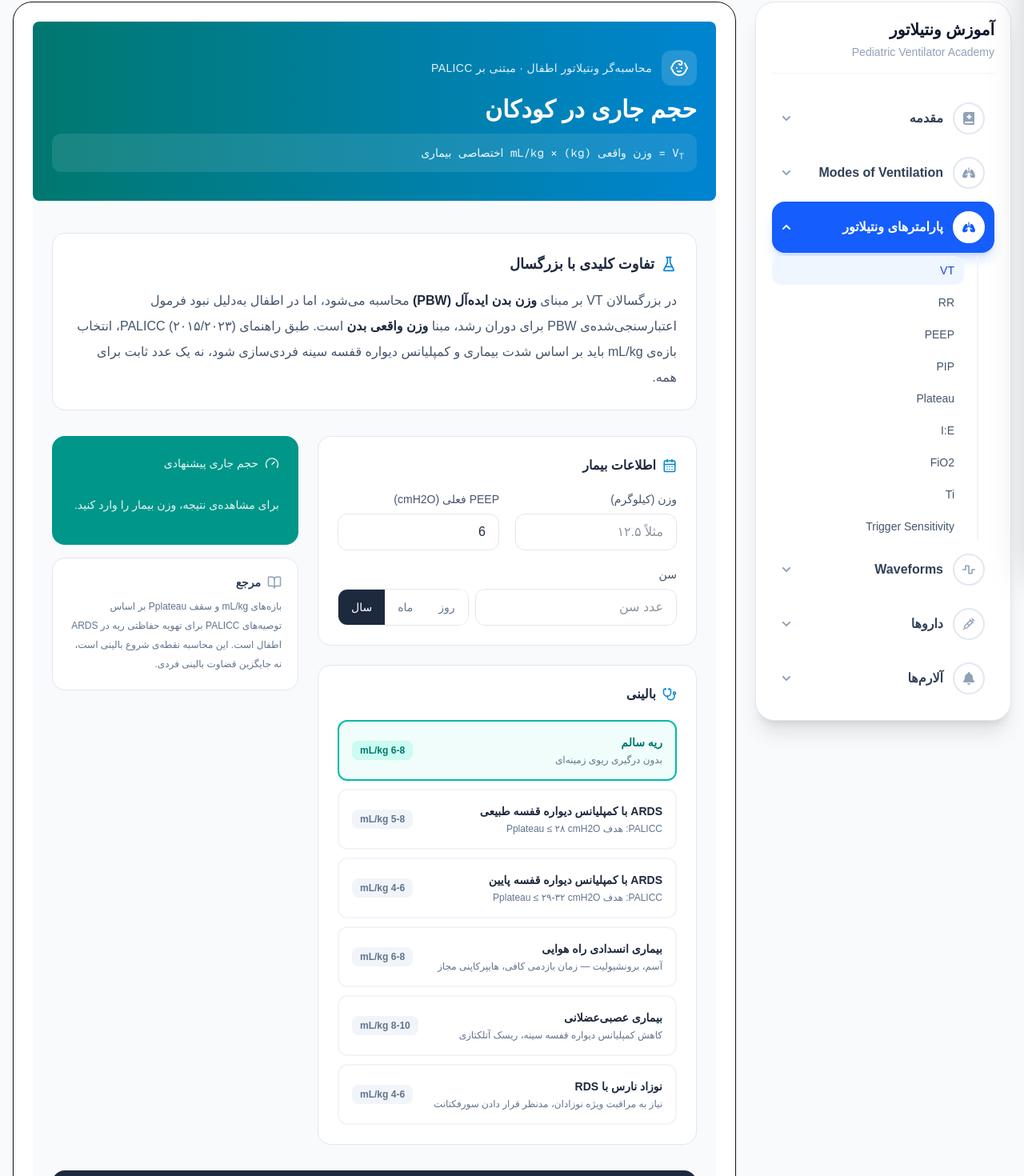
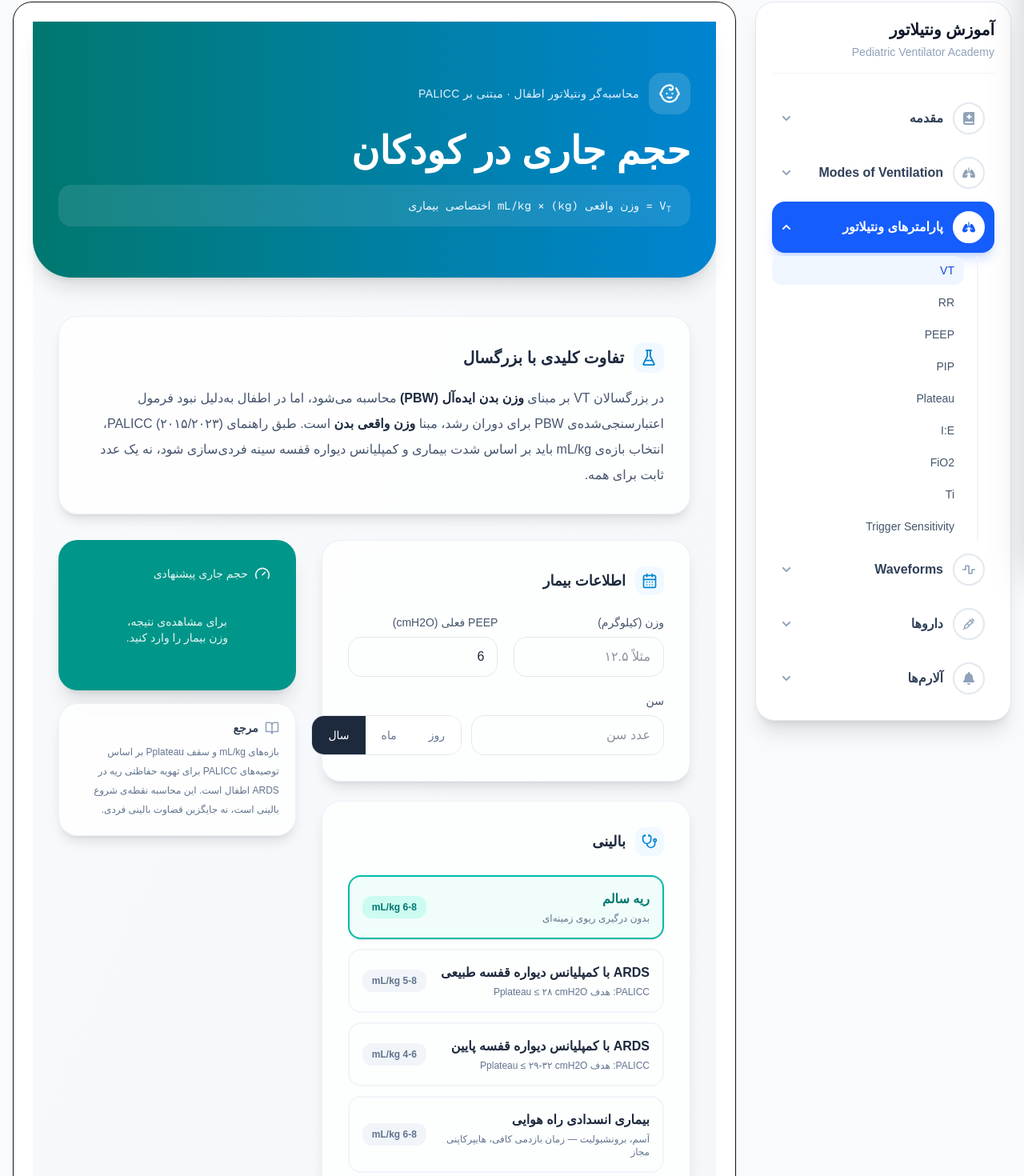
Before and after one commit to mohsenjamalpoor/ventilator-main, a Next.js app: page /ventilatortraining/parameters/vt in a window 1280 px wide. Shown: the part 95-1565 px from the top of the page at 80% size. Built offline with nearby package versions, Linux system fonts and the light colour scheme.

Commit message:
edit vt res 2

```diff
--- a/src/app/ventilatortraining/parameters/vt/page.js
+++ b/src/app/ventilatortraining/parameters/vt/page.js
@@ -69,6 +69,7 @@ const ACCENT = {
     text: "text-teal-700",
     solid: "bg-teal-600",
     badge: "bg-teal-100 text-teal-700",
+    hover: "hover:bg-teal-50",
   },
   rose: {
     border: "border-rose-500",
@@ -76,6 +77,7 @@ const ACCENT = {
     text: "text-rose-700",
     solid: "bg-rose-600",
     badge: "bg-rose-100 text-rose-700",
+    hover: "hover:bg-rose-50",
   },
   amber: {
     border: "border-amber-500",
@@ -83,6 +85,7 @@ const ACCENT = {
     text: "text-amber-700",
     solid: "bg-amber-600",
     badge: "bg-amber-100 text-amber-700",
+    hover: "hover:bg-amber-50",
   },
   violet: {
     border: "border-violet-500",
@@ -90,6 +93,7 @@ const ACCENT = {
     text: "text-violet-700",
     solid: "bg-violet-600",
     badge: "bg-violet-100 text-violet-700",
+    hover: "hover:bg-violet-50",
   },
   sky: {
     border: "border-sky-500",
@@ -97,6 +101,7 @@ const ACCENT = {
     text: "text-sky-700",
     solid: "bg-sky-600",
     badge: "bg-sky-100 text-sky-700",
+    hover: "hover:bg-sky-50",
   },
   coral: {
     border: "border-orange-500",
@@ -104,6 +109,7 @@ const ACCENT = {
     text: "text-orange-700",
     solid: "bg-orange-600",
     badge: "bg-orange-100 text-orange-700",
+    hover: "hover:bg-orange-50",
   },
 };
 
@@ -147,33 +153,47 @@ export default function PediatricTidalVolumeCalculator() {
   const lowWeightWarning = isValid && weightNum < 3;
 
   return (
-    <div dir="rtl" className="min-h-screen bg-slate-50 text-slate-800">
-      {/* Header */}
-      <div className="bg-gradient-to-l from-sky-600 to-teal-700 rounded-lg text-white">
-        <div className="max-w-5xl mx-auto px-6 py-9">
-          <div className="flex items-center gap-3 mb-3">
-            <div className="bg-white/15 p-2.5 rounded-xl">
-              <LuBaby size={24} />
+    <div
+      dir="rtl"
+      className="min-h-screen bg-gradient-to-br from-slate-50 to-slate-100/80 text-slate-800"
+    >
+      {/* Header - کاملاً ریسپانسیو */}
+      <div className="bg-gradient-to-l from-sky-600 to-teal-700 rounded-b-[2rem] md:rounded-b-[3rem] shadow-xl">
+        <div className="max-w-7xl mx-auto px-4 sm:px-6 lg:px-8 py-8 md:py-12 lg:py-16">
+          <div className="flex flex-col sm:flex-row items-start sm:items-center gap-4 sm:gap-6 mb-4">
+            <div className="flex items-center gap-3">
+              <div className="bg-white/15 p-3 rounded-2xl backdrop-blur-sm">
+                <LuBaby size={28} className="text-white" />
+              </div>
+              <span className="text-sky-100 text-xs sm:text-sm font-medium tracking-wide">
+                محاسبه‌گر ونتیلاتور اطفال
+                <span className="hidden sm:inline"> · مبتنی بر PALICC</span>
+              </span>
             </div>
-            <span className="text-sky-100 text-sm font-medium tracking-wide">
-              محاسبه‌گر ونتیلاتور اطفال · مبتنی بر PALICC
-            </span>
           </div>
-          <h1 className="text-3xl font-bold mb-3">حجم جاری در کودکان</h1>
-          <div className="bg-white/10 rounded-xl px-4 py-3.5 font-mono text-xs sm:text-sm text-sky-50 break-words">
+
+          <h1 className="text-2xl sm:text-3xl md:text-4xl lg:text-5xl font-bold text-white mb-3 leading-tight">
+            حجم جاری در کودکان
+          </h1>
+
+          <div className="bg-white/10 backdrop-blur-sm rounded-2xl px-4 sm:px-6 py-3 sm:py-4 font-mono text-xs sm:text-sm text-sky-50 break-words max-w-full">
             V<sub>T</sub> = وزن واقعی (kg) × mL/kg اختصاصی بیماری
           </div>
         </div>
       </div>
 
-      <div className="max-w-5xl mx-auto px-6 py-10 space-y-8">
-        {/* چرا وزن واقعی */}
-        <section className="bg-white rounded-2xl border border-slate-200 p-6">
-          <div className="flex items-center gap-2 mb-4">
-            <LuFlaskConical className="text-sky-600" size={20} />
-            <h2 className="text-lg font-bold">تفاوت کلیدی با بزرگسال</h2>
+      <div className="max-w-7xl mx-auto px-4 sm:px-6 lg:px-8 py-8 md:py-12 space-y-8">
+        {/* توضیح - ریسپانسیو */}
+        <section className="bg-white/80 backdrop-blur-sm rounded-3xl border border-slate-200/60 shadow-lg p-6 md:p-8">
+          <div className="flex items-center gap-3 mb-4">
+            <div className="p-2 bg-sky-50 rounded-xl">
+              <LuFlaskConical className="text-sky-600" size={22} />
+            </div>
+            <h2 className="text-lg md:text-xl font-bold">
+              تفاوت کلیدی با بزرگسال
+            </h2>
           </div>
-          <p className="leading-8 text-slate-600">
+          <p className="leading-relaxed md:leading-8 text-slate-600 text-sm md:text-base">
             در بزرگسالان VT بر مبنای{" "}
             <span className="font-semibold text-slate-800">
               وزن بدن ایده‌آل (PBW)
@@ -187,15 +207,19 @@ export default function PediatricTidalVolumeCalculator() {
           </p>
         </section>
 
-        <div className="grid lg:grid-cols-5 gap-6">
+        <div className="grid lg:grid-cols-5 gap-6 md:gap-8">
           {/* فرم ورودی */}
           <div className="lg:col-span-3 space-y-6">
-            <section className="bg-white rounded-2xl border border-slate-200 p-6">
-              <h2 className="flex items-center gap-2 text-base font-bold mb-5">
-                <LuCalendarDays size={18} className="text-sky-600" />
+            {/* اطلاعات بیمار */}
+            <section className="bg-white/80 backdrop-blur-sm rounded-3xl border border-slate-200/60 shadow-lg p-6 md:p-8">
+              <h2 className="flex items-center gap-3 text-base md:text-lg font-bold mb-6">
+                <div className="p-2 bg-sky-50 rounded-xl">
+                  <LuCalendarDays size={20} className="text-sky-600" />
+                </div>
                 اطلاعات بیمار
               </h2>
-              <div className="grid sm:grid-cols-2 gap-5">
+
+              <div className="grid grid-cols-1 sm:grid-cols-2 gap-5">
                 <div>
                   <label className="text-sm font-medium text-slate-600 mb-2 block">
                     وزن (کیلوگرم)
@@ -206,9 +230,10 @@ export default function PediatricTidalVolumeCalculator() {
                     value={weight}
                     onChange={(e) => setWeight(e.target.value)}
                     placeholder="مثلاً ۱۲.۵"
-                    className="w-full px-4 py-2.5 rounded-xl border border-slate-200 focus:outline-none focus:ring-2 focus:ring-sky-500"
+                    className="w-full px-4 py-3 rounded-2xl border border-slate-200 focus:outline-none focus:ring-2 focus:ring-sky-500 focus:border-transparent transition-all"
                   />
                 </div>
+
                 <div>
                   <label className="text-sm font-medium text-slate-600 mb-2 block">
                     PEEP فعلی (cmH2O)
@@ -217,27 +242,28 @@ export default function PediatricTidalVolumeCalculator() {
                     type="number"
                     value={peep}
                     onChange={(e) => setPeep(Number(e.target.value) || 0)}
-                    className="w-full px-4 py-2.5 rounded-xl border border-slate-200 focus:outline-none focus:ring-2 focus:ring-sky-500"
+                    className="w-full px-4 py-3 rounded-2xl border border-slate-200 focus:outline-none focus:ring-2 focus:ring-sky-500 focus:border-transparent transition-all"
                   />
                 </div>
+
                 <div className="sm:col-span-2">
                   <label className="text-sm font-medium text-slate-600 mb-2 block">
                     سن
                   </label>
-                  <div className="flex gap-2">
+                  <div className="flex flex-col sm:flex-row gap-3">
                     <input
                       type="number"
                       value={ageValue}
                       onChange={(e) => setAgeValue(e.target.value)}
                       placeholder="عدد سن"
-                      className="flex-1 px-4 py-2.5 rounded-xl border border-slate-200 focus:outline-none focus:ring-2 focus:ring-sky-500"
+                      className="flex-1 px-4 py-3 rounded-2xl border border-slate-200 focus:outline-none focus:ring-2 focus:ring-sky-500 focus:border-transparent transition-all"
                     />
-                    <div className="flex rounded-xl overflow-hidden border border-slate-200">
+                    <div className="flex rounded-2xl overflow-hidden border border-slate-200 shrink-0">
                       {["روز", "ماه", "سال"].map((u) => (
                         <button
                           key={u}
                           onClick={() => setAgeUnit(u)}
-                          className={`px-4 text-sm font-medium transition ${
+                          className={`px-4 sm:px-5 py-3 text-sm font-medium transition-all ${
                             ageUnit === u
                               ? "bg-slate-800 text-white"
                               : "bg-white text-slate-500 hover:bg-slate-50"
@@ -249,20 +275,27 @@ export default function PediatricTidalVolumeCalculator() {
                     </div>
                   </div>
                   {ageGroup && (
-                    <p className="text-xs text-slate-500 mt-2">
-                      رده‌ی سنی: <span className="font-medium">{ageGroup}</span>
+                    <p className="text-xs text-slate-500 mt-3">
+                      رده‌ی سنی:{" "}
+                      <span className="font-medium text-slate-700">
+                        {ageGroup}
+                      </span>
                     </p>
                   )}
                 </div>
               </div>
             </section>
 
-            <section className="bg-white rounded-2xl border border-slate-200 p-6">
-              <h2 className="flex items-center gap-2 text-base font-bold mb-5">
-                <LuStethoscope size={18} className="text-sky-600" />
+            {/* بالینی */}
+            <section className="bg-white/80 backdrop-blur-sm rounded-3xl border border-slate-200/60 shadow-lg p-6 md:p-8">
+              <h2 className="flex items-center gap-3 text-base md:text-lg font-bold mb-6">
+                <div className="p-2 bg-sky-50 rounded-xl">
+                  <LuStethoscope size={20} className="text-sky-600" />
+                </div>
                 بالینی
               </h2>
-              <div className="space-y-2.5">
+
+              <div className="grid grid-cols-1 gap-3">
                 {DISEASES.map((d) => {
                   const a = ACCENT[d.accent];
                   const active = d.id === diseaseId;
@@ -270,24 +303,24 @@ export default function PediatricTidalVolumeCalculator() {
                     <button
                       key={d.id}
                       onClick={() => setDiseaseId(d.id)}
-                      className={`w-full text-right p-4 rounded-xl border-2 transition flex items-center justify-between gap-4 ${
+                      className={`w-full text-right p-4 rounded-2xl border-2 transition-all duration-200 flex flex-col sm:flex-row items-start sm:items-center justify-between gap-3 ${
                         active
-                          ? `${a.border} ${a.bg}`
-                          : "border-slate-100 hover:border-slate-200"
+                          ? `${a.border} ${a.bg} shadow-sm`
+                          : "border-slate-100 hover:border-slate-200 hover:bg-slate-50/50"
                       }`}
                     >
-                      <div>
+                      <div className="flex-1 min-w-0">
                         <div
-                          className={`font-semibold text-sm ${active ? a.text : "text-slate-800"}`}
+                          className={`font-semibold text-sm md:text-base ${active ? a.text : "text-slate-800"}`}
                         >
                           {d.label}
                         </div>
-                        <div className="text-xs text-slate-500 mt-1">
+                        <div className="text-xs text-slate-500 mt-1 line-clamp-2">
                           {d.desc}
                         </div>
                       </div>
                       <span
-                        className={`shrink-0 text-xs font-bold px-2.5 py-1 rounded-lg ${
+                        className={`shrink-0 text-xs font-bold px-3 py-1.5 rounded-xl whitespace-nowrap ${
                           active ? a.badge : "bg-slate-100 text-slate-500"
                         }`}
                       >
@@ -303,45 +336,58 @@ export default function PediatricTidalVolumeCalculator() {
           {/* پنل نتیجه */}
           <div className="lg:col-span-2">
             <div className="lg:sticky lg:top-6 space-y-4">
-              <section className={`rounded-2xl p-6 text-white ${accent.solid}`}>
+              <section
+                className={`rounded-3xl p-6 md:p-8 text-white shadow-xl ${accent.solid}`}
+              >
                 <div className="flex items-center gap-2 mb-4 opacity-90">
-                  <LuGauge size={18} />
+                  <LuGauge size={20} />
                   <span className="text-sm font-medium">حجم جاری پیشنهادی</span>
                 </div>
+
                 {result ? (
                   <>
-                    <div className="text-4xl font-bold mb-1">
+                    <div className="text-3xl sm:text-4xl font-bold mb-1">
                       {result.low} – {result.high}
-                      <span className="text-lg font-normal mr-1">mL</span>
+                      <span className="text-base sm:text-lg font-normal mr-1">
+                        mL
+                      </span>
                     </div>
                     <div className="text-sm opacity-90 mb-4">
                       مقدار میانه : {result.mid} mL
                     </div>
                     <div className="h-px bg-white/20 my-4" />
-                    <div className="text-sm opacity-90 leading-6 mb-3">
+                    <div className="text-sm opacity-90 leading-6 mb-4">
                       {weightNum} کیلوگرم × {disease.range[0]} تا{" "}
                       {disease.range[1]} mL/kg
                     </div>
-                    <div className="bg-white/10 rounded-xl px-3 py-3 text-xs">
-                      سقف Pplateau هدف:
-                      <span className="font-bold">
-                        {disease.plateauMax} cmH2O
-                      </span>
-                      <br />
-                      <br />
-                      حداکثر Driving Pressure قابل‌قبول با این PEEP:{" "}
-                      <span className="font-bold">{result.dpMax} cmH2O</span>
+                    <div className="bg-white/10 rounded-2xl px-4 py-4 text-xs md:text-sm">
+                      <div className="flex flex-col gap-1">
+                        <div>
+                          سقف Pplateau هدف:{" "}
+                          <span className="font-bold">
+                            {disease.plateauMax} cmH2O
+                          </span>
+                        </div>
+                        <div>
+                          حداکثر Driving Pressure قابل‌قبول با این PEEP:{" "}
+                          <span className="font-bold">
+                            {result.dpMax} cmH2O
+                          </span>
+                        </div>
+                      </div>
                     </div>
                   </>
                 ) : (
-                  <div className="text-sm opacity-90 py-4">
-                    برای مشاهده‌ی نتیجه، وزن بیمار را وارد کنید.
+                  <div className="text-sm opacity-90 py-6 text-center">
+                    برای مشاهده‌ی نتیجه،
+                    <br />
+                    وزن بیمار را وارد کنید.
                   </div>
                 )}
               </section>
 
               {lowWeightWarning && (
-                <section className="bg-amber-50 border border-amber-200 rounded-2xl p-5">
+                <section className="bg-amber-50/80 backdrop-blur-sm border border-amber-200 rounded-3xl p-5 shadow-lg">
                   <div className="flex items-center gap-2 mb-2">
                     <LuTriangleAlert className="text-amber-600" size={18} />
                     <h3 className="font-bold text-sm text-amber-900">
@@ -356,7 +402,7 @@ export default function PediatricTidalVolumeCalculator() {
                 </section>
               )}
 
-              <section className="bg-white border border-slate-200 rounded-2xl p-5">
+              <section className="bg-white/80 backdrop-blur-sm border border-slate-200/60 rounded-3xl p-5 shadow-lg">
                 <div className="flex items-center gap-2 mb-2">
                   <LuBookOpen className="text-slate-400" size={18} />
                   <h3 className="font-bold text-sm text-slate-700">مرجع</h3>
@@ -371,13 +417,17 @@ export default function PediatricTidalVolumeCalculator() {
           </div>
         </div>
 
-        {/* نکته کلیدی */}
-        <section className="bg-slate-800 rounded-2xl p-6 text-white">
-          <div className="flex items-center gap-2 mb-3">
-            <LuStethoscope size={20} className="text-sky-400" />
-            <h2 className="text-lg font-bold">نکته‌ی کلیدی برای فراگیر</h2>
+        {/* نکته کلیدی - ریسپانسیو */}
+        <section className="bg-gradient-to-br from-slate-800 to-slate-900 rounded-3xl p-6 md:p-8 text-white shadow-xl">
+          <div className="flex items-center gap-3 mb-4">
+            <div className="p-2 bg-sky-500/20 rounded-xl">
+              <LuStethoscope size={22} className="text-sky-400" />
+            </div>
+            <h2 className="text-lg md:text-xl font-bold">
+              نکته‌ی کلیدی برای فراگیر
+            </h2>
           </div>
-          <p className="text-sm leading-7 text-slate-200">
+          <p className="text-sm md:text-base leading-relaxed md:leading-7 text-slate-200">
             برخلاف بزرگسالان که آستانه‌ی Pplateau ثابت (۳۰ cmH2O) دارند، PALICC
             در اطفال یک{" "}
             <span className="font-semibold text-white">آستانه‌ی متغیر</span> بر
```
